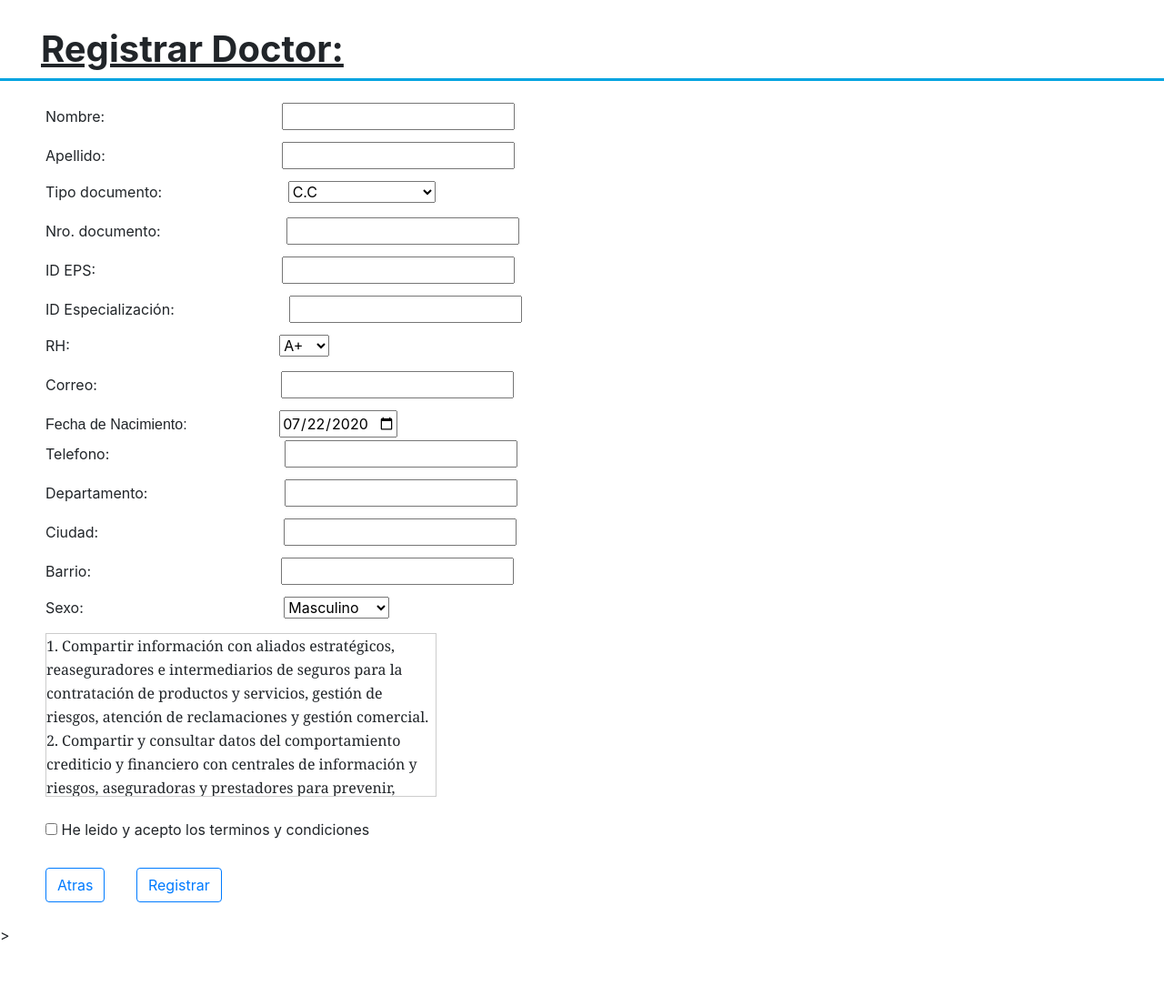
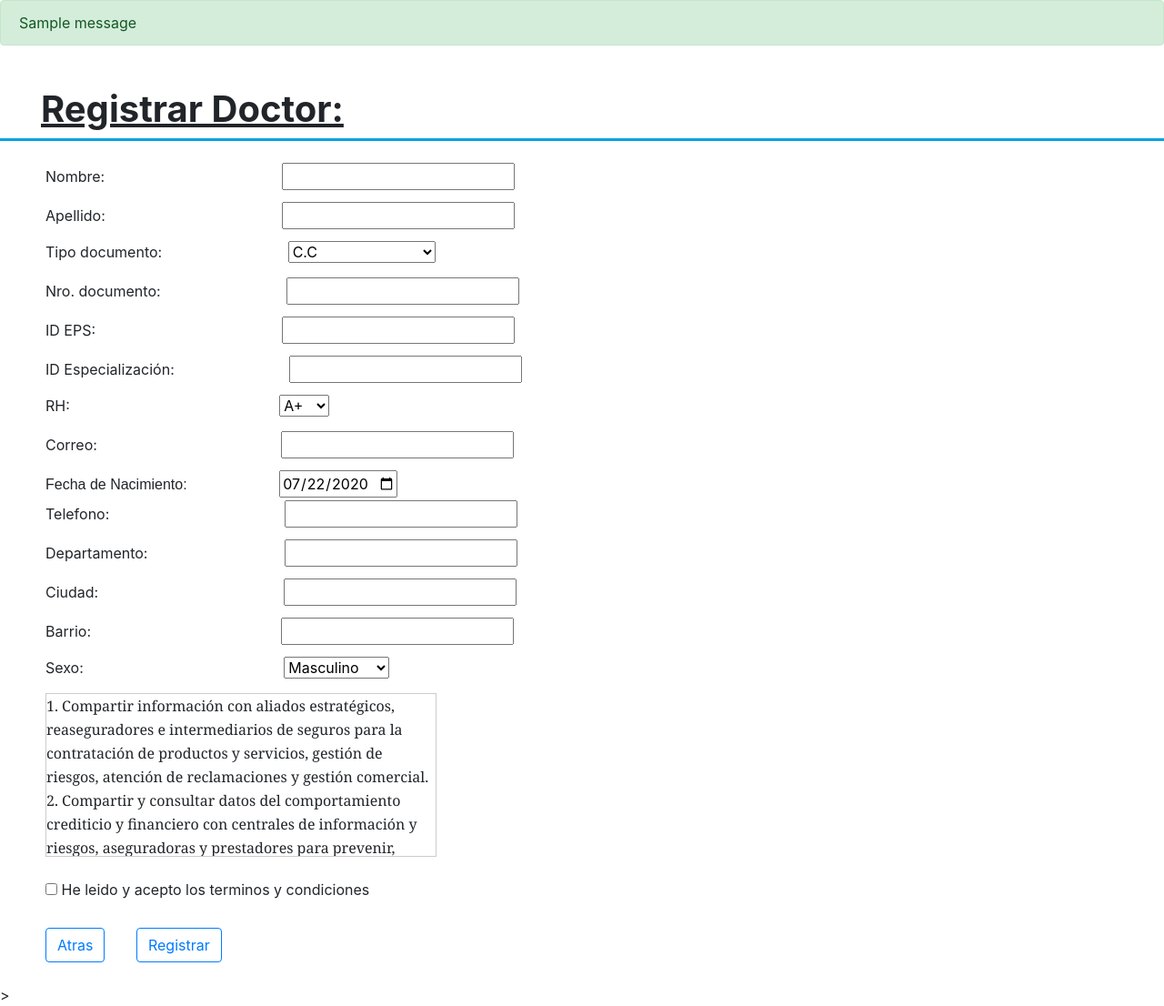
Before and after one commit to icaldasr/GranEscala_grupoA, a Flask app: page /registrarDoctor in a window 1280 px wide. Shown: the whole page at 91% size. Before the commit the page ends 1034 px from the top, so only its background shows below. Run offline with Flask 2, Linux system fonts and the light colour scheme; the visitor is signed in with stand-in values (Sample User, id 1); tables that the repository leaves empty hold one stand-in row (values such as "Sample post"); one stand-in notice (Sample message) is shown; some libraries are stand-ins or nearby versions.

Commit message:
Mensajes Flash
Mensajes de confirmacion de crear doctor, admin, paciente. Y aceptar términos y condiciones para poder crearlos.

```diff
--- a/my_app.py
+++ b/my_app.py
@@ -23,6 +23,8 @@ def login():
             session['user'] = nomusuario
             return redirect(url_for("doctor"))
         else:
+            mensaje = 'El correo o la contraseña son erroneos. ¡Vuelve a intentarlo!'
+            flash(mensaje)
             return render_template("login.html")
     else:
         if "user" in session:
@@ -52,6 +54,8 @@ def admin():
         else:
             return render_template("admin.html", nombre="UnNombre", correo= usuario)
     else:
+        message = '¡Primero debes iniciar sesión!'
+        flash(message)
         return redirect(url_for("login"))
 
 @app.route("/Buscar", methods = ["POST", "GET"])
@@ -60,7 +64,9 @@ def buscar():
         usuario = session["user"]
         return render_template("admin_2.html")
     else:
-        return "ERROR: No ha iniciado sesión"
+        message = '¡Primero debes iniciar sesión!'
+        flash(message)
+        return redirect(url_for("login"))
 
 @app.route("/registrarDoctor", methods = ["POST", "GET"])
 def registrarDoctor():
@@ -87,11 +93,17 @@ def registrarDoctor():
                 ##Falta cambiar en el formulario los valores especificos de las opciones de seleccion que van en la BD
                 #sis.agregarDoctor(int(tipodoc), int(nrodocumento), nombre, apellido, int(ideps), int(idespecializacion), rh, correo, nacimiento, int(tel), departamento, ciudad, bario, sexo)
                 print (nombre + " - " + apellido + " - "+ tipodoc + " - " + nrodocumento +" - "+ ideps + " - " + nacimiento + " - " + rh+" - " + correo  + " - " + sexo + " - " +term)
+                mensaje = '¡Doctor creado satisfactoriamente!'
+                flash(mensaje)
                 return redirect(url_for("admin"))
-
+            else:
+                mensaje = '¡Debes aceptar los términos y condiciones para continuar!'
+                flash(mensaje)
         return render_template("registrardoctor.html")
     else:
-        return "ERROR: No ha iniciado sesión"
+        message = '¡Primero debes iniciar sesión!'
+        flash(message)
+        return redirect(url_for("login"))
 
 @app.route("/registrarPaciente", methods = ["POST", "GET"])
 #FALTA GUARDAR
@@ -99,7 +111,7 @@ def registrarPaciente():
     if "user" in session:
         usuario = session["user"]
         if request.method == 'POST':
-            term = reques.form.get('terminos')
+            term = request.form.get('terminos')
             if term == "on":
                 nombre = request.form["nombre"]
                 apellido = request.form["apellido"]
@@ -113,11 +125,18 @@ def registrarPaciente():
                 ciudad = request.form["ciudad"]
                 barrio = request.form["barrio"]
                 sexo = request.form["sexo"]
+                mensaje = '!Paciente creado satisfactoriamente!'
+                flash(mensaje)
                 return redirect(url_for("admin"))
+            else:
+                message = '¡Debes aceptar los términos y condiciones para continuar!'
+                flash(message)
 
         return render_template("registrarpaciente.html")
     else:
-        return "ERROR: No ha iniciado sesión"
+        message = '¡Primero debes iniciar sesión!'
+        flash(message)
+        return redirect(url_for("login"))
 
 @app.route("/registrarAdministrador", methods = ["POST", "GET"])
 def registrarAdministrador():
@@ -142,13 +161,17 @@ def registrarAdministrador():
                 barrio = request.form["barrio"]
                 sexo = request.form["sexo"]
                 sis.agregarAdmin(nrodocumento, nombre, apellido, correoE,telefono,tipodoc,contra)
+                mensaje = '!Administrador creado satisfactoriamente!'
+                flash(mensaje)
                 return redirect(url_for("admin"))
             else:
-                print("ERROR")
+                message = '¡Debes aceptar los términos y condiciones para continuar!'
+                flash(message)
         return render_template("registraradmin.html")
     else:
-
-        return "ERROR: No ha iniciado sesión"
+        message = '¡Primero debes iniciar sesión!'
+        flash(message)
+        return redirect(url_for("login"))
 
 @app.route("/solicitudes", methods = ["POST","GET"])
 def solicitudes():
@@ -156,7 +179,9 @@ def solicitudes():
         usuario = session["user"]
         return render_template("solicitudes.html")
     else:
-        return "ERROR: No ha iniciado sesión"
+        message = '¡Primero debes iniciar sesión!'
+        flash(message)
+        return redirect(url_for("login"))
 
 
 
@@ -166,6 +191,8 @@ def doctor():
         usuario = session["user"]
         return f"<h1>{usuario}</h1>" ##Debe mostrar la página inicial de doctor
     else:
+        message = '¡Primero debes iniciar sesión!'
+        flash(message)
         return redirect(url_for("login"))
 
 
--- a/templates/registrardoctor.html
+++ b/templates/registrardoctor.html
@@ -12,7 +12,17 @@
     <link href='https://fonts.googleapis.com/css?family=Lato:400,300,700' rel='stylesheet' type='text/css'>
     <link href="https://fonts.googleapis.com/css?family=Lato" rel="stylesheet">
 
-
+    <div>
+      {% with messages = get_flashed_messages() %}
+        {% if messages %}
+          {% for message in messages %}
+            <div class = "alert alert-success">
+              {{ message }}</li>
+          {% endfor %}
+        {% endif %}
+      {% endwith %}
+      {% block body %}{% endblock %}
+    </div>
 
     <meta name="viewport" content="width=device-width, initial-scale=1">
     <link href="bootstrap/css/bootstrap.min.css" rel="stylesheet">
```
Also changed, not shown: templates/admin.html (+11 -1 lines), templates/registraradmin.html (+11 -1 lines), templates/registrarpaciente.html (+11 -1 lines).
